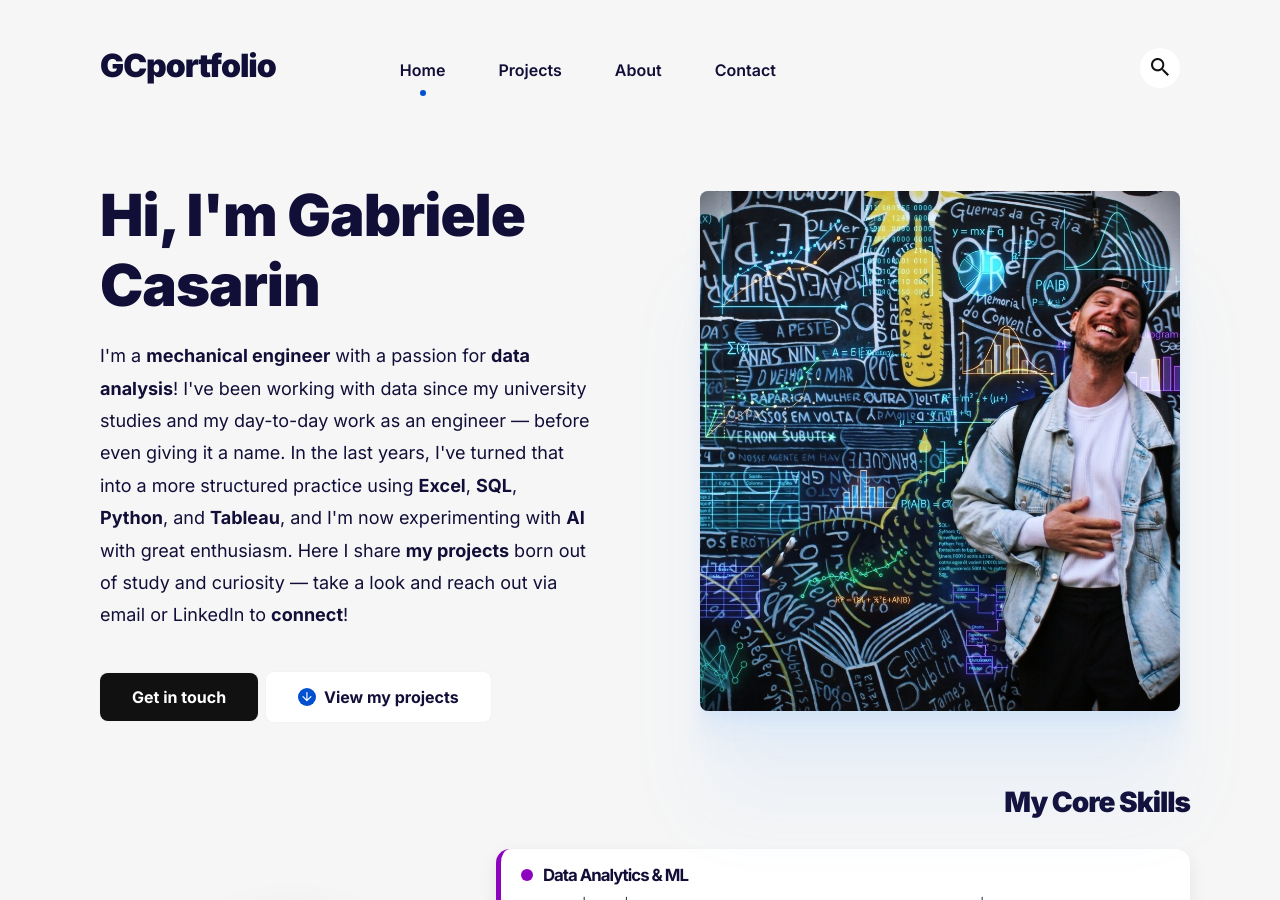
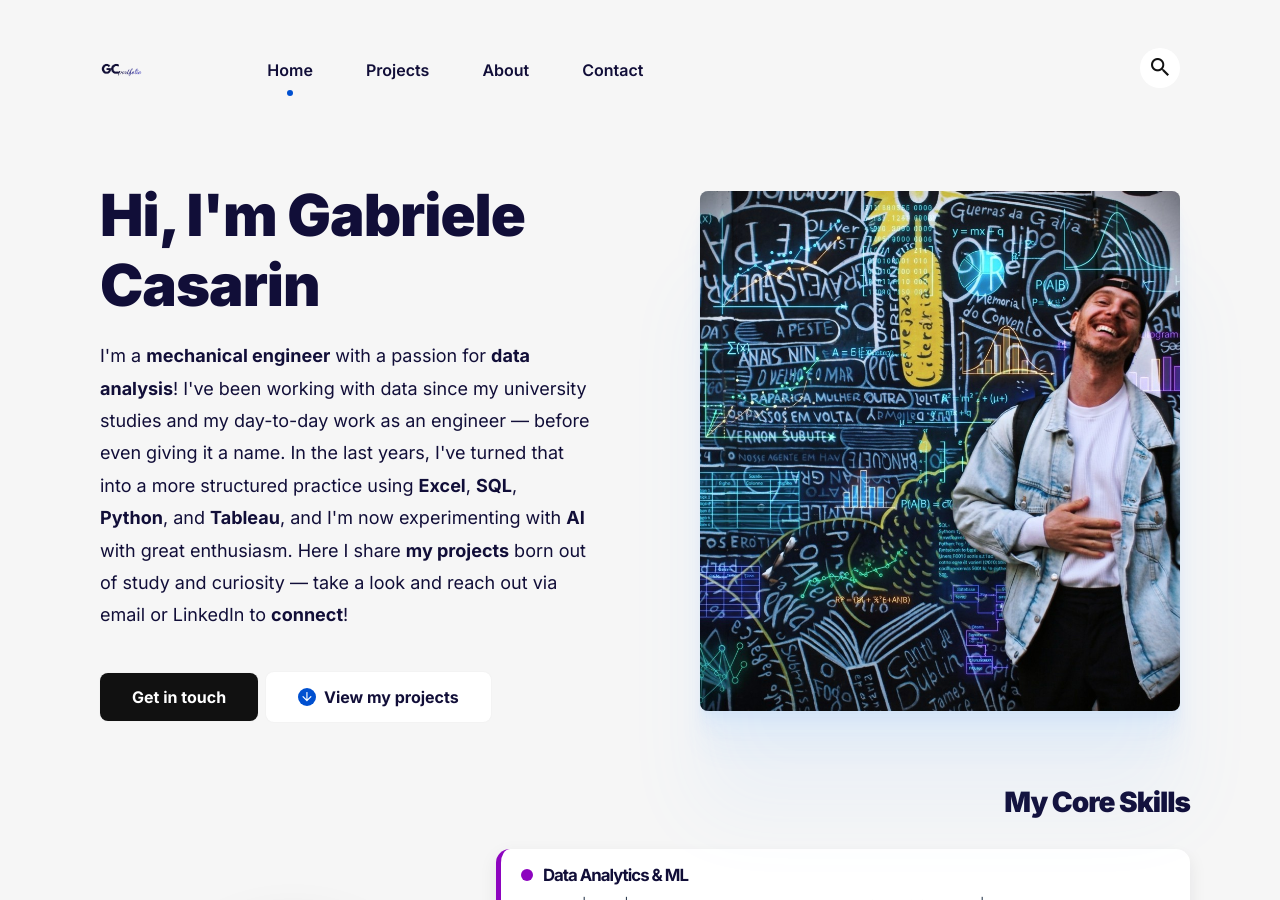
Before and after one commit to gcasarin/gcasarin.github.io, a Jekyll site: the page built from index.html, in a window 1280 px wide and 900 px high. Built offline with Jekyll 4.4.1, drawn with Linux system fonts in a browser that asks for light colours.

Commit message:
Uncomment logo_image in settings.yml

```diff
--- a/_data/settings.yml
+++ b/_data/settings.yml
@@ -1,6 +1,6 @@
 # Site settings
 title: GCportfolio
-#logo_image: "/images/title_picture.png"
+logo_image: "/images/title_picture.png"
 description: "Gabriele Casarin Portfolio"
 social_media_share_image: "/images/cover_image_portfolio.jpeg"
 google-analytics: "G-XLEGE1T4XZ"
```
